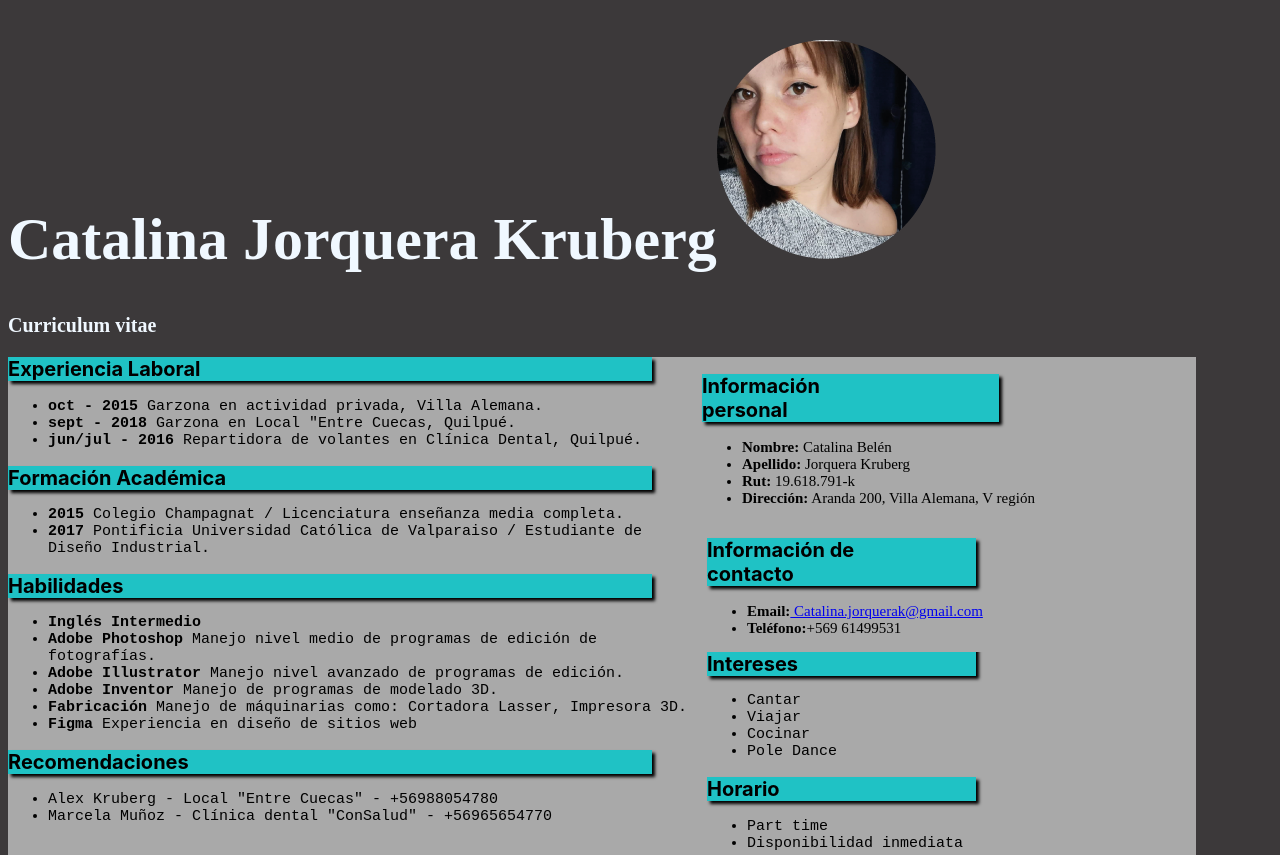
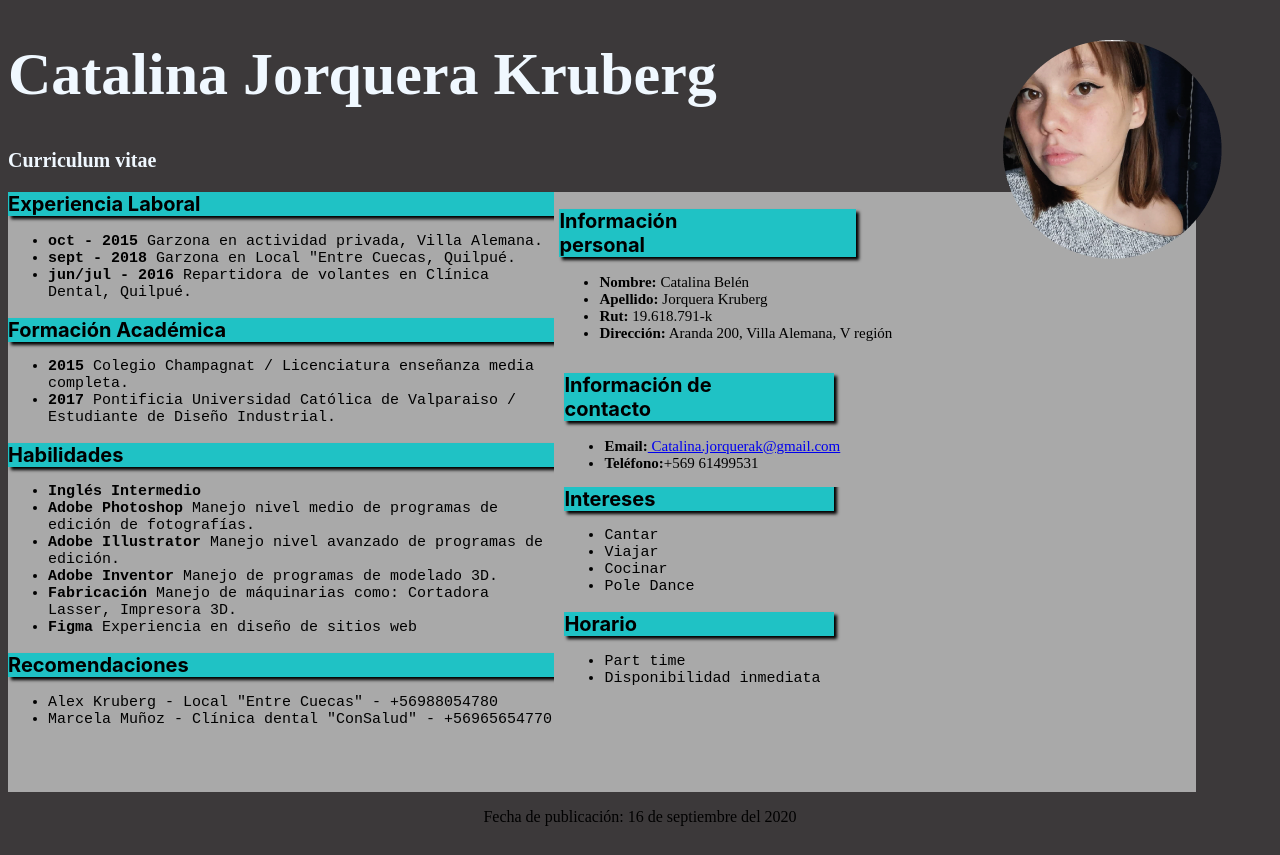
Before and after one commit to ead-codigo-2020/tarea-2-css-basico-catI538, a plain HTML site: page index.html in a window 1280 px wide. Shown: the top 855 px of the page. Drawn offline with Linux system fonts and the light colour scheme.

Commit message:
cati538
arreglo foto

```diff
--- a/estilo.css
+++ b/estilo.css
@@ -107,3 +107,6 @@ h3{
     background-color: darkgrey;
     padding-right: 50px;
 }
+img{
+    float: right;
+}
--- a/index.html
+++ b/index.html
@@ -7,10 +7,10 @@
 	<title>Currículum vitae de Catalina Jorquera</title>
 </head>
 <body>
-	<head>
-        <h1>Catalina Jorquera Kruberg<img src="foto_curriculum.png" alt="" class="Foto"></h1>
-        <h3>Curriculum vitae</h3>
-	</head>
+	<header>
+        <h1>Catalina Jorquera Kruberg<img src="foto_curriculum.png" alt="" class="Foto">
+        <h3>Curriculum vitae</h3></h1>
+	</header>
 
         <!--Texto a la derecha-->
         <div class="fond1">
```
